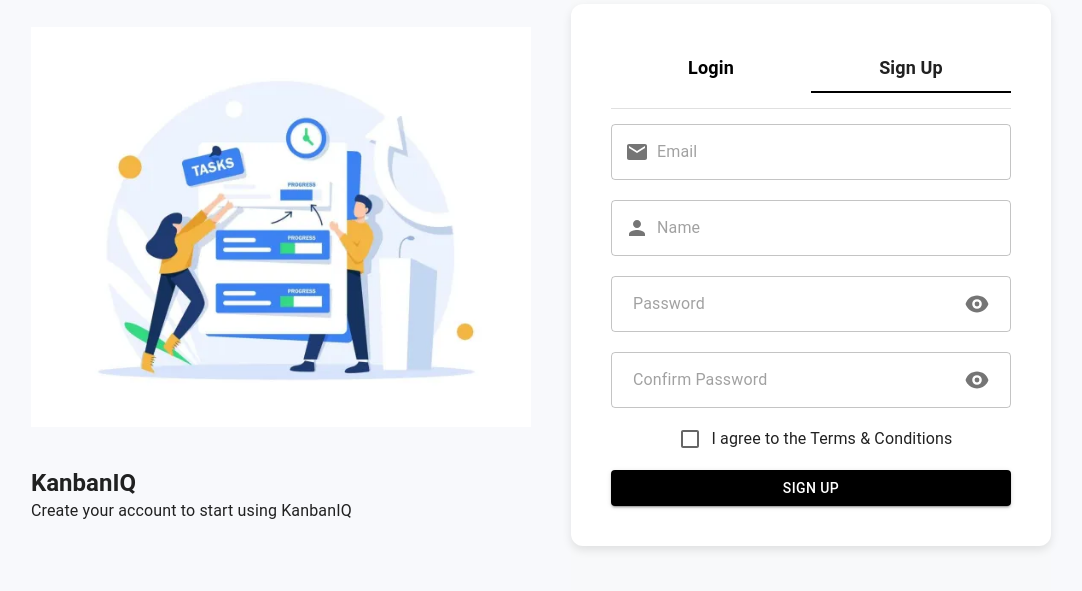
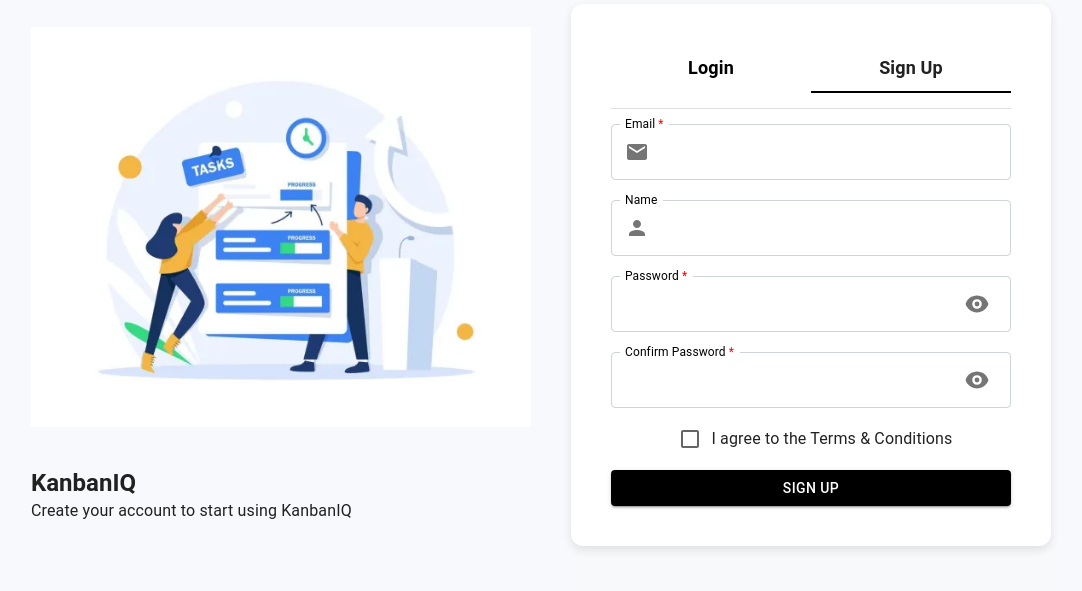
Before and after one commit to sagun03/Task-mangement_kanbanIQ, a React (Vite) app in the folder client/: page /signup in a window 1280 px wide. Shown: the part 125-716 px from the top of the page, without its empty margins (99-1181 px from the left). Built offline with nearby package versions, Linux system fonts and the light colour scheme; no server answers.

Commit message:
enhance UI

```diff
--- a/client/src/components/AddTaskDialog.tsx
+++ b/client/src/components/AddTaskDialog.tsx
@@ -5,6 +5,7 @@
   MenuItem,
   FormHelperText,
   Button,
+  Typography,
 } from "@mui/material";
 import { AdapterDateFns } from "@mui/x-date-pickers/AdapterDateFns";
 import { LocalizationProvider, DatePicker } from "@mui/x-date-pickers";
@@ -19,9 +20,24 @@
 import { useAuth } from "../context/AuthContext";
 import LoadingOverlay from "./Loader";
 
-const AddTaskDialog = ({ open, onClose, onAddTask, users, boardId, defaultStatus = "To Do", board }) => {
+const AddTaskDialog = ({
+  open,
+  onClose,
+  onAddTask,
+  users,
+  boardId,
+  defaultStatus = "To Do",
+  board,
+}) => {
   const { user } = useAuth();
-  const { control, handleSubmit, reset, formState: { errors }, setValue, register } = useForm({
+  const {
+    control,
+    handleSubmit,
+    reset,
+    formState: { errors },
+    setValue,
+    register,
+  } = useForm({
     defaultValues: {
       title: "",
       description: "",
@@ -44,7 +60,6 @@
     reset();
     onClose();
   };
-
 
   const getUser = (userId: string) => {
     return users.find((user) => user.id === userId);
@@ -69,7 +84,12 @@
           Create New Task
         </DialogTitle>
         <DialogContent sx={{ background: "white", marginTop: "20px" }}>
-          <label style={{ color: "black" }}>Task Title</label>
+          <label style={{ color: "black" }}>
+            Task Title{" "}
+            <Typography component="span" color="error">
+              *
+            </Typography>
+          </label>
           <StyledTextField
             {...register("title", { required: "Title is required" })}
             autoFocus
@@ -107,24 +127,29 @@
           />
 
           <label style={{ color: "black" }}>Priority</label>
-          <FormControl fullWidth error={!!errors.priority} sx={{ borderColor: "black" }}>
+          <FormControl
+            fullWidth
+            error={!!errors.priority}
+            sx={{ borderColor: "black" }}
+          >
             <Controller
               name="priority"
               control={control}
               rules={{ required: "Priority is required" }}
               render={({ field }) => (
-                <Select {...field} sx={{
+                <Select
+                  {...field}
+                  sx={{
                     backgroundColor: "white",
                     "&:hover .MuiOutlinedInput-notchedOutline": {
-                    borderColor: "black"
+                      borderColor: "black",
                     },
                     "&.Mui-focused .MuiOutlinedInput-notchedOutline": {
-                    borderColor: 'black',
-                    borderWidth: '1.2px'
-                  }
-
-
-                }}>
+                      borderColor: "black",
+                      borderWidth: "1.2px",
+                    },
+                  }}
+                >
                   <MenuItem value="high">High</MenuItem>
                   <MenuItem value="medium">Medium</MenuItem>
                   <MenuItem value="low">Low</MenuItem>
@@ -159,28 +184,43 @@
             )}
           />
 
-          <label style={{ color: "black" }}>Assign To</label>
-          <FormControl fullWidth error={!!errors.assignedTo} sx={{ borderColor: "black" }}>
+          <label style={{ color: "black" }}>
+            Assign To{" "}
+            <Typography component="span" color="error">
+              *
+            </Typography>
+          </label>
+          <FormControl
+            fullWidth
+            error={!!errors.assignedTo}
+            sx={{ borderColor: "black" }}
+          >
             <Controller
               name="assignedTo"
               control={control}
               rules={{ required: "Please assign this task to someone" }}
               render={({ field }) => (
-                <Select {...field} sx={{
+                <Select
+                  {...field}
+                  sx={{
                     backgroundColor: "white",
                     "&:hover .MuiOutlinedInput-notchedOutline": {
-                    borderColor: "black"
+                      borderColor: "black",
                     },
                     "&.Mui-focused .MuiOutlinedInput-notchedOutline": {
-                    borderColor: 'black',
-                    borderWidth: '1.2px'
-                  }
-
-                }}>
+                      borderColor: "black",
+                      borderWidth: "1.2px",
+                    },
+                  }}
+                >
                   {board?.acceptedUserIds?.map((id) => {
                     const user = getUser(id);
-                    const value = user?.name || user?.email ;
-                    return <MenuItem key={user.id} value={id}>{value}</MenuItem>;
+                    const value = user?.name || user?.email;
+                    return (
+                      <MenuItem key={user.id} value={id}>
+                        {value}
+                      </MenuItem>
+                    );
                   })}
                 </Select>
               )}
--- a/client/src/components/InviteUserDialog.tsx
+++ b/client/src/components/InviteUserDialog.tsx
@@ -10,6 +10,7 @@
 } from "@mui/material";
 import { useForm, Controller } from "react-hook-form";
 import { IBoard, IUser } from "../types/kanban";
+import LoadingOverlay from "./Loader";
 
 interface InviteUserDialogProps {
   open: boolean;
@@ -111,6 +112,7 @@
           </Button>
         </DialogActions>
       </form>
+      <LoadingOverlay loading={isSubmitting} />
     </Dialog>
   );
 };
--- a/client/src/components/Navbar.tsx
+++ b/client/src/components/Navbar.tsx
@@ -1,3 +1,4 @@
+/* eslint-disable @typescript-eslint/no-explicit-any */
 import {
   AppBar,
   Toolbar,
@@ -21,12 +22,10 @@
 import { useAuth } from "../context/AuthContext";
 import { FaLayerGroup } from "react-icons/fa";
 import {
-  MdSearch,
   MdNotifications,
   MdHome,
   MdTimeline,
   MdFormatListBulleted,
-  MdGroups,
   MdLogout,
 } from "react-icons/md";
 import { useEffect, useState } from "react";
@@ -160,6 +159,7 @@
                     backgroundColor: 'rgba(14, 24, 43, 0.04)',
                   },
                 }}
+                onClick={() => navigate("/dashboard")}
               >
                 <ListItemIcon>
                   <FaLayerGroup
--- a/client/src/pages/Login.tsx
+++ b/client/src/pages/Login.tsx
@@ -13,7 +13,6 @@
   DialogActions,
   DialogContent,
   DialogTitle,
-  CircularProgress,
 } from "@mui/material";
 import { FcGoogle } from "react-icons/fc";
 import { HiEye, HiEyeOff } from "react-icons/hi";
@@ -36,6 +35,7 @@
   OAuthButtons,
   OAuthButton,
 } from "../styles/login";
+import DOMPurify from "dompurify";
 import { useToast } from "../context/ToastProvider";
 import LoadingOverlay from "../components/Loader";
 
@@ -110,7 +110,22 @@
             >
               <StyledTextField
                 fullWidth
-                placeholder="Email"
+                sx={{
+                  backgroundColor: "white",
+                  "& .MuiFormLabel-root": {
+                    color: "black",
+                  },
+                  "& .MuiOutlinedInput-root": {
+                    "& fieldset": { borderColor: "#ced4da" },
+                    "&:hover fieldset": { borderColor: "black" },
+                    "&.Mui-focused fieldset": { borderColor: "black" },
+                  },
+                }}
+                label={
+                  <>
+                    Email <span style={{ color: "red" }}>*</span>
+                  </>
+                }
                 {...register("email", {
                   required: "Email is required",
                   pattern: {
@@ -130,7 +145,22 @@
               />
 
               <StyledTextField
-                placeholder="Password"
+                sx={{
+                  backgroundColor: "white",
+                  "& .MuiFormLabel-root": {
+                    color: "black",
+                  },
+                  "& .MuiOutlinedInput-root": {
+                    "& fieldset": { borderColor: "#ced4da" },
+                    "&:hover fieldset": { borderColor: "black" },
+                    "&.Mui-focused fieldset": { borderColor: "black" },
+                  },
+                }}
+                label={
+                  <>
+                    Password <span style={{ color: "red" }}>*</span>
+                  </>
+                }
                 fullWidth
                 type={showPassword ? "text" : "password"}
                 {...register("password", {
--- a/client/src/pages/Mytasks.tsx
+++ b/client/src/pages/Mytasks.tsx
@@ -201,7 +201,7 @@
               maxWidth: '400px'
             }}
           >
-            Create your first task to start tracking your work
+            No Tasks is assigned to you yet. Create a new task to get started.
           </Typography>
         </Box>
       ) : (
--- a/client/src/pages/Signup.tsx
+++ b/client/src/pages/Signup.tsx
@@ -26,6 +26,7 @@
 import { useToast } from "../context/ToastProvider";
 import PersonIcon from "@mui/icons-material/Person";
 import LoadingOverlay from "../components/Loader";
+import DOMPurify from 'dompurify';
 
 interface SignupFormInputs {
   email: string;
@@ -63,7 +64,11 @@
       showToast("Signup successful! Redirecting...", "success");
       navigate("/login");
     } catch (err: unknown) {
-      showToast((err as Record<string, string>).message || "Signup failed. Please try again.", "error");
+      showToast(
+        (err as Record<string, string>).message ||
+          "Signup failed. Please try again.",
+        "error"
+      );
     } finally {
       setLoading(false);
     }
@@ -74,7 +79,11 @@
       <Container>
         <FormBox>
           <TabContainer>
-            <Tab as={Link} to="/login" style={{ textDecoration: "none", color: "black" }}>
+            <Tab
+              as={Link}
+              to="/login"
+              style={{ textDecoration: "none", color: "black" }}
+            >
               Login
             </Tab>
             <Tab active>Sign Up</Tab>
@@ -84,9 +93,26 @@
           {error && <ErrorText>{error}</ErrorText>}
 
           <form onSubmit={handleSubmit(onSubmit)} style={{ width: "100%" }}>
-            <Box style={{ display: "flex", flexDirection: "column", gap: "20px" }}>
+            <Box
+              style={{ display: "flex", flexDirection: "column", gap: "20px" }}
+            >
               <StyledTextField
-                placeholder="Email"
+                sx={{
+                  backgroundColor: "white",
+                  "& .MuiFormLabel-root": {
+                    color: "black",
+                  },
+                  "& .MuiOutlinedInput-root": {
+                    "& fieldset": { borderColor: "#ced4da" },
+                    "&:hover fieldset": { borderColor: "black" },
+                    "&.Mui-focused fieldset": { borderColor: "black" },
+                  },
+                }}
+                label={
+                  <>
+                    Email <span style={{ color: "red" }}>*</span>
+                  </>
+                }
                 fullWidth
                 {...register("email", {
                   required: "Email is required",
@@ -108,8 +134,24 @@
 
               <StyledTextField
                 fullWidth
-                placeholder="Name"
-                {...register("name")}
+                sx={{
+                  backgroundColor: "white",
+                  "& .MuiFormLabel-root": {
+                    color: "black",
+                  },
+                  "& .MuiOutlinedInput-root": {
+                    "& fieldset": { borderColor: "#ced4da" },
+                    "&:hover fieldset": { borderColor: "black" },
+                    "&.Mui-focused fieldset": { borderColor: "black" },
+                  },
+                }}
+                label="Name"
+                {...register("name", {
+                  validate: (value) => {
+                    const cleanValue = DOMPurify.sanitize(value); // Sanitize input
+                    return cleanValue === value || "Invalid characters detected!";
+                  },
+                })}
                 error={!!errors.name}
                 helperText={errors.name?.message}
                 InputProps={{
@@ -123,7 +165,22 @@
 
               <StyledTextField
                 fullWidth
-                placeholder="Password"
+                sx={{
+                  backgroundColor: "white",
+                  "& .MuiFormLabel-root": {
+                    color: "black",
+                  },
+                  "& .MuiOutlinedInput-root": {
+                    "& fieldset": { borderColor: "#ced4da" },
+                    "&:hover fieldset": { borderColor: "black" },
+                    "&.Mui-focused fieldset": { borderColor: "black" },
+                  },
+                }}
+                label={
+                  <>
+                    Password <span style={{ color: "red" }}>*</span>
+                  </>
+                }
                 type={showPassword ? "text" : "password"}
                 {...register("password", {
                   required: "Password is required",
@@ -133,7 +190,8 @@
                   },
                   pattern: {
                     value: /^(?=.*[A-Z])(?=.*\d)(?=.*[!@#$%^&*])/,
-                    message: "Must have 1 uppercase, 1 number, 1 special character",
+                    message:
+                      "Must have 1 uppercase, 1 number, 1 special character",
                   },
                 })}
                 error={!!errors.password}
@@ -146,7 +204,9 @@
                   ),
                   endAdornment: (
                     <InputAdornment position="end">
-                      <IconButton onClick={() => setShowPassword(!showPassword)}>
+                      <IconButton
+                        onClick={() => setShowPassword(!showPassword)}
+                      >
                         {showPassword ? <HiEyeOff /> : <HiEye />}
                       </IconButton>
                     </InputAdornment>
@@ -156,11 +216,27 @@
 
               <StyledTextField
                 fullWidth
-                placeholder="Confirm Password"
+                sx={{
+                  backgroundColor: "white",
+                  "& .MuiFormLabel-root": {
+                    color: "black",
+                  },
+                  "& .MuiOutlinedInput-root": {
+                    "& fieldset": { borderColor: "#ced4da" },
+                    "&:hover fieldset": { borderColor: "black" },
+                    "&.Mui-focused fieldset": { borderColor: "black" },
+                  },
+                }}
+                label={
+                  <>
+                    Confirm Password <span style={{ color: "red" }}>*</span>
+                  </>
+                }
                 type={showConfirmPassword ? "text" : "password"}
                 {...register("confirmPassword", {
                   required: "Confirm Password is required",
-                  validate: (value) => value === watch("password") || "Passwords do not match",
+                  validate: (value) =>
+                    value === watch("password") || "Passwords do not match",
                 })}
                 error={!!errors.confirmPassword}
                 helperText={errors.confirmPassword?.message}
@@ -172,7 +248,11 @@
                   ),
                   endAdornment: (
                     <InputAdornment position="end">
-                      <IconButton onClick={() => setShowConfirmPassword(!showConfirmPassword)}>
+                      <IconButton
+                        onClick={() =>
+                          setShowConfirmPassword(!showConfirmPassword)
+                        }
+                      >
                         {showConfirmPassword ? <HiEyeOff /> : <HiEye />}
                       </IconButton>
                     </InputAdornment>
@@ -181,10 +261,19 @@
               />
             </Box>
 
-            <FormControlLabel control={<Checkbox />} style={{ margin: "10px" }} label="I agree to the Terms & Conditions" />
+            <FormControlLabel
+              control={<Checkbox />}
+              style={{ margin: "10px" }}
+              label="I agree to the Terms & Conditions"
+            />
 
-            <SubmitButton variant="contained" style={{ background: "black" }} type="submit" disabled={loading}>
-            Sign Up
+            <SubmitButton
+              variant="contained"
+              style={{ background: "black" }}
+              type="submit"
+              disabled={loading}
+            >
+              Sign Up
             </SubmitButton>
           </form>
         </FormBox>
```
Also changed, not shown: 1 other file (tests, documents, lock files or other folders). Lines whose indentation alone changed are shown as unchanged.
